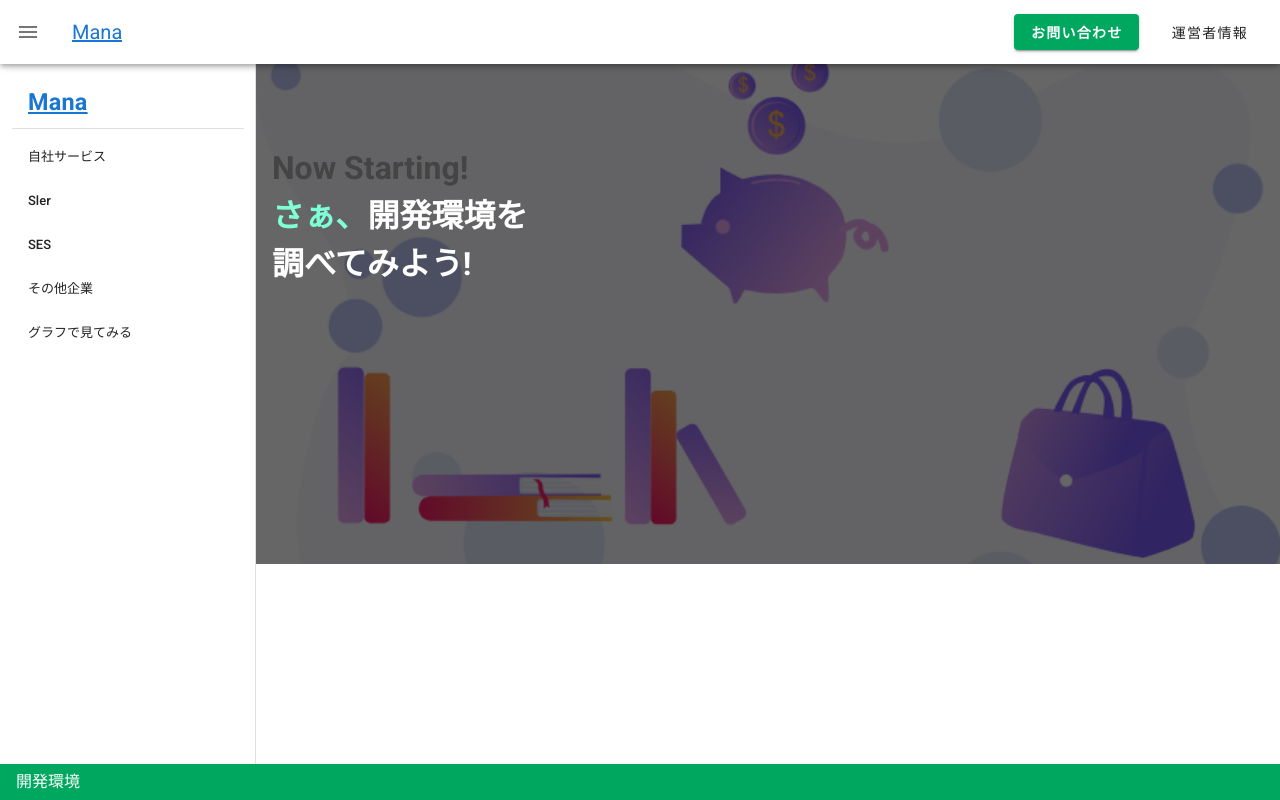
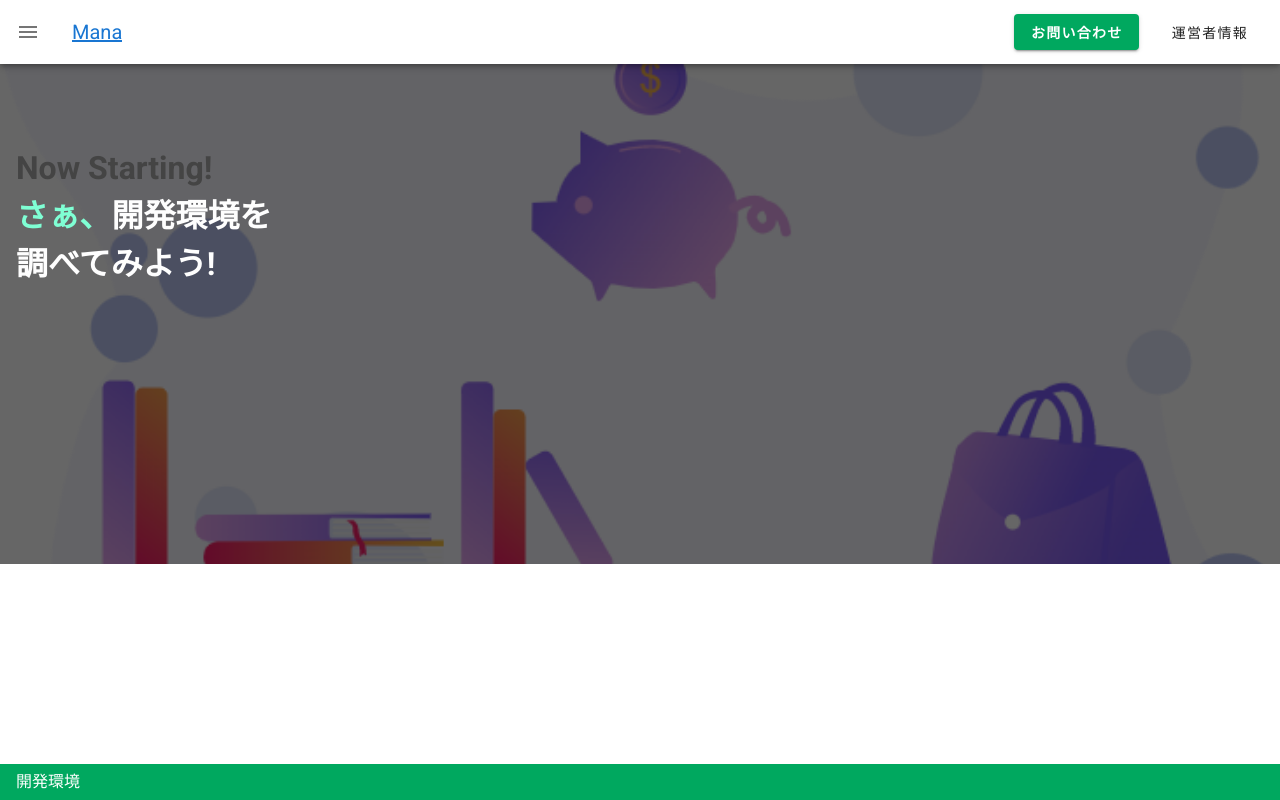
Before and after one commit to yozakurakirei/nuxt-study, a Nuxt app: page / in a window 1280 px wide. Built offline with nearby package versions, Linux system fonts and the light colour scheme.

Commit message:
drawer menu right

```diff
--- a/components/Hero.vue
+++ b/components/Hero.vue
@@ -41,7 +41,7 @@ export default {
   }
 
   .text-container {
-    z-index: 10;
+    z-index: 3;
     position: absolute;
     top: 5rem;
     margin: 0;
--- a/layouts/default.vue
+++ b/layouts/default.vue
@@ -1,6 +1,6 @@
 <template>
   <v-app>
-    <v-navigation-drawer app v-model="drawer" clipped class="hamburger">
+    <v-navigation-drawer app v-model="drawer" class="hamburger" right temporary>
       <v-container>
         <v-list-item>
           <v-list-item-content>
@@ -12,9 +12,9 @@
 
         <v-divider></v-divider>
 
-        <v-list nav dense>
+        <v-list nav>
           <v-list-item v-for="nav_list in nav_lists" :key="nav_list.name" :to="nav_list.link">
-            <template v-slot: activator>
+            <template v-slot: activator :z-index="zIndex">
               <v-list-item-content>
                 <v-list-item-title>{{ nav_list.name }}</v-list-item-title>
               </v-list-item-content>
@@ -34,7 +34,7 @@
           <v-btn v-on="on" text>運営者情報</v-btn>
           </template>
           <v-list>
-            <v-list-item v-for="admin in admins" :key="admin" :to="admin.link">
+            <v-list-item v-for="admin in admins" :key="admin.name" :to="admin.link">
               <v-list-item-content class="drop__list">
                 <v-list-item-title class="drop__list__item">{{ admin.name }}</v-list-item-title>
               </v-list-item-content>
@@ -71,7 +71,8 @@ export default {
         {name: "SES"},
         {name: "その他企業"},
         {name: "グラフで見てみる", link: "/graph"}
-      ]
+      ],
+      zIndex: 300
     }
   }
 }
```
